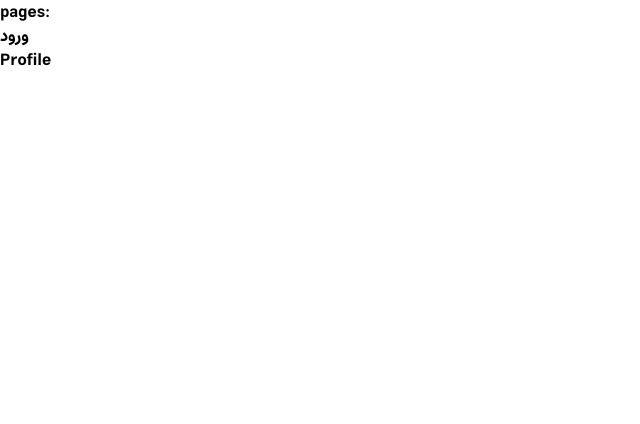
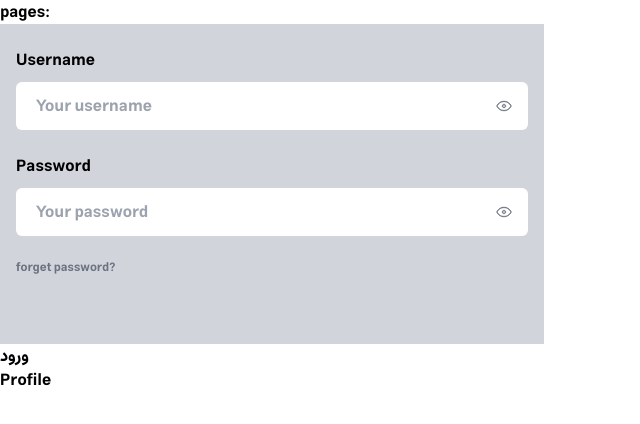
Before and after one commit to Davoud-Ghargozlou/sadcoders_task_manager, a React (Vite) app: page / in a window 1280 px wide. Shown: the top 424 px of the page, without its empty margins (0-640 px from the left). Built offline with nearby package versions, Linux system fonts and the light colour scheme.

Commit message:
input
input

```diff
--- /dev/null
+++ b/src/components/Input/Input.jsx
@@ -0,0 +1,24 @@
+import React from 'react'
+import InputCard from './InputCard';
+
+const Info = [
+    { name: "Username", placeholder: "Your username" },
+    { name: "Password", placeholder: "Your password"  },
+  ];
+
+  function Input() {
+    return (
+      <section className="container w-100 h-80 flex flex-col bg-gray-300 py-6 px-4">
+        {Info.map((item) => {
+          return(
+              <InputCard key={item.name}  text={item.name} placeholder={item.placeholder}>
+                 <img src="/public/Group.svg"/>
+              </InputCard>
+          )
+        })}
+        <h3 className="text-xs font-medium m-0 not-italic text-gray-500">forget password?</h3>
+      </section>
+    );
+  }
+
+export default Input
--- /dev/null
+++ b/src/components/Input/InputCard.jsx
@@ -0,0 +1,14 @@
+import React from 'react'
+
+function InputCard({ text, placeholder }) {
+    return (
+      <div className="bg-gray-300 pb-6">
+        <p className="text-base font-medium text-left text-black m-0 pb-2.5">{text}</p>
+        <div className="flex justify-between items-center py-3 pr-4 pl-5 bg-white rounded-md">
+          <input type="text" placeholder={placeholder} className="w-full border-none outline-none" />
+          <img src="public/Group.svg" />
+        </div>
+      </div>
+    );
+  }
+export default InputCard
--- a/src/pages/index.jsx
+++ b/src/pages/index.jsx
@@ -1,11 +1,13 @@
 import { Link } from "react-router-dom"
 import Auth from "./Auth"
 import Profile from "./Profile"
+import Input from "../components/Input/Input"
 
 const Homepage = () => {
   return (
     <>
     pages:
+    <Input/>
     <Auth/>
     <Profile/>
     </>
--- a/tailwind.config.js
+++ b/tailwind.config.js
@@ -10,6 +10,9 @@ export default {
       serif:["Estedad"],
     },
     extend: {
+      width:{
+        '100':'34rem'
+      },
       colors:{
         primary:{
           100:"#ffdada",
```
Also changed, not shown: public/Group.svg (added).
